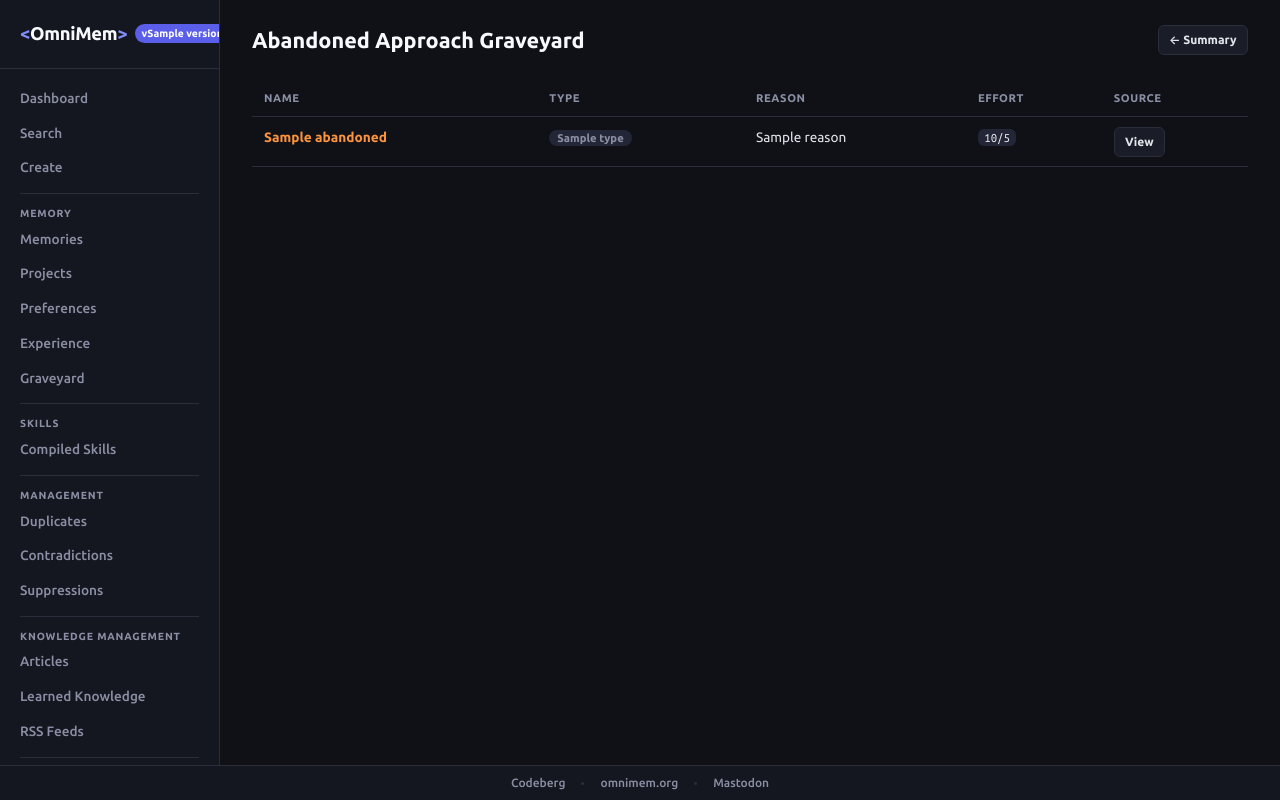
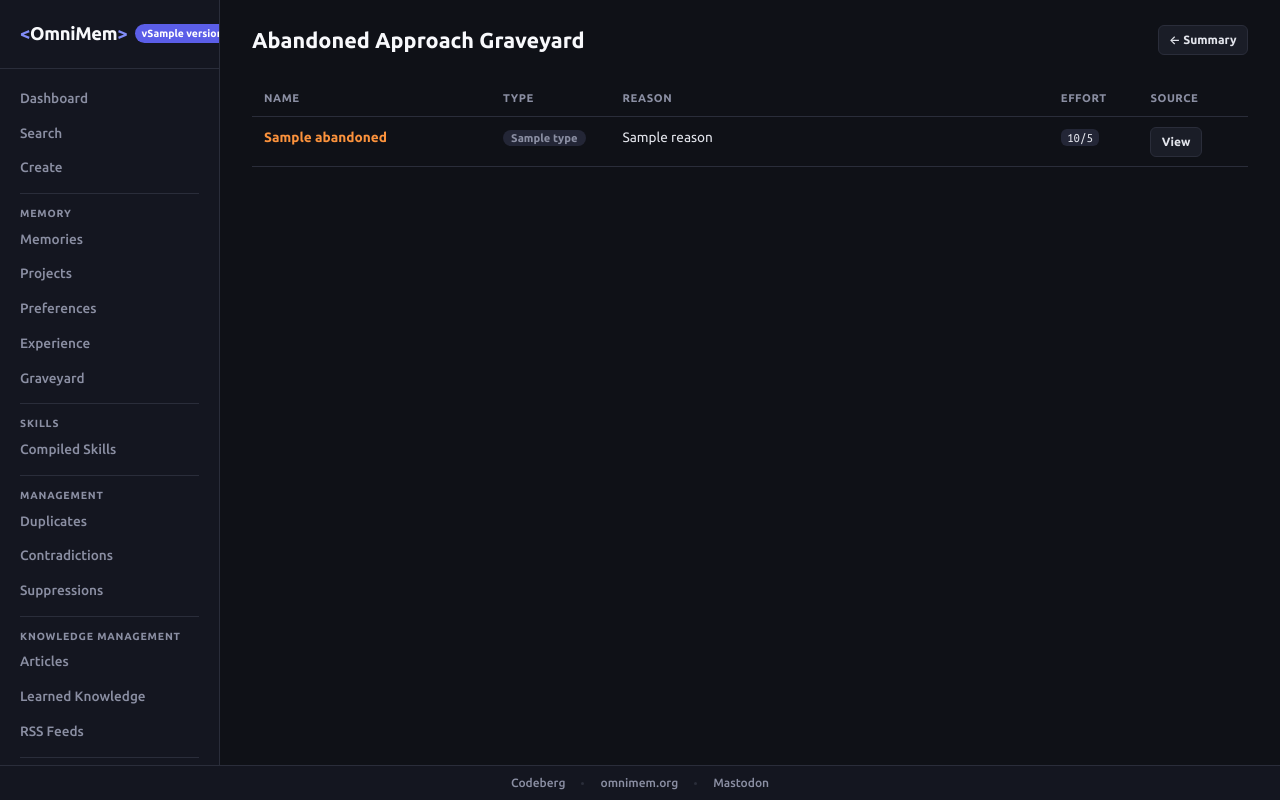
Before and after one commit to richarvey/OmniMem, a Python web app: template web_ui/templates/experience/graveyard.html in a window 1280 px wide. Run offline with Jinja, Linux system fonts and the light colour scheme; the template is opened without the code that fills it: most values are stand-ins (such as "Sample title", 1, 10 or a date in 2020).

Commit message:
fix(web-ui): fixed table layout for graveyard so long reasons truncate instead of scrolling
Co-Authored-By: Claude Fable 5 <noreply@anthropic.com>

```diff
--- a/web_ui/static/style.css
+++ b/web_ui/static/style.css
@@ -697,6 +697,25 @@ span.project-name {
 .skills-table td:nth-child(4) { width: 10%; }
 .skills-table th:nth-child(5),
 .skills-table td:nth-child(5) { width: 16%; }
+
+/* Graveyard table */
+.graveyard-table {
+  table-layout: fixed;
+  width: 100%;
+}
+
+.graveyard-table td { overflow-wrap: break-word; }
+
+.graveyard-table th:nth-child(1),
+.graveyard-table td:nth-child(1) { width: 24%; }
+.graveyard-table th:nth-child(2),
+.graveyard-table td:nth-child(2) { width: 12%; }
+.graveyard-table th:nth-child(3),
+.graveyard-table td:nth-child(3) { width: 44%; }
+.graveyard-table th:nth-child(4),
+.graveyard-table td:nth-child(4) { width: 9%; }
+.graveyard-table th:nth-child(5),
+.graveyard-table td:nth-child(5) { width: 11%; }
 .skills-table th:nth-child(6),
 .skills-table td:nth-child(6) { width: 8%; }
 
@@ -1149,4 +1168,7 @@ span.project-name {
 
   .skills-table { table-layout: auto; }
   .skills-table th, .skills-table td { width: auto !important; }
+
+  .graveyard-table { table-layout: auto; }
+  .graveyard-table th, .graveyard-table td { width: auto !important; }
 }
--- a/web_ui/templates/experience/graveyard.html
+++ b/web_ui/templates/experience/graveyard.html
@@ -9,7 +9,7 @@
 </header>
 
 {% if abandoned %}
-<table class="data-table">
+<table class="data-table graveyard-table">
   <thead>
     <tr>
       <th>Name</th>
```
